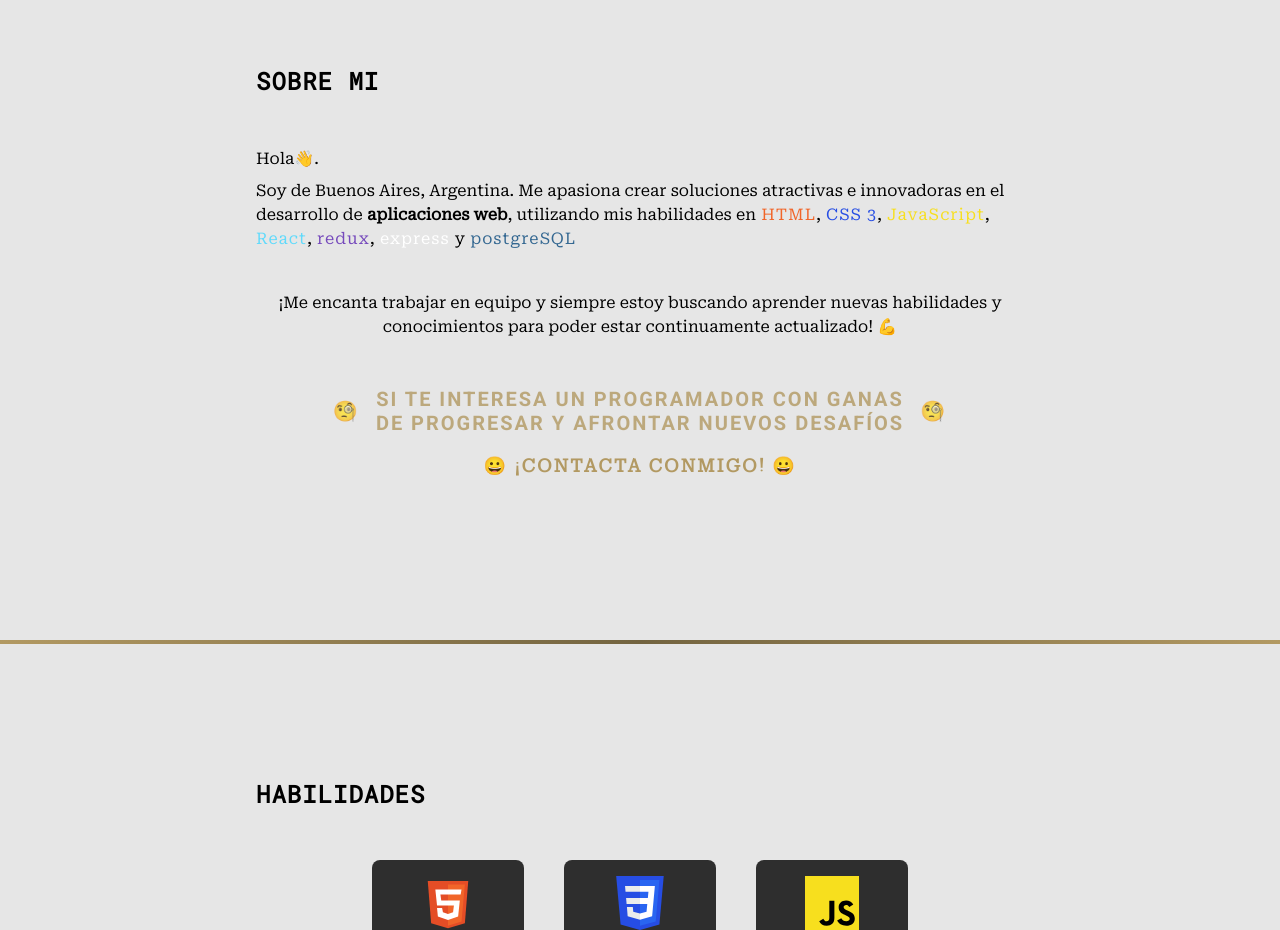
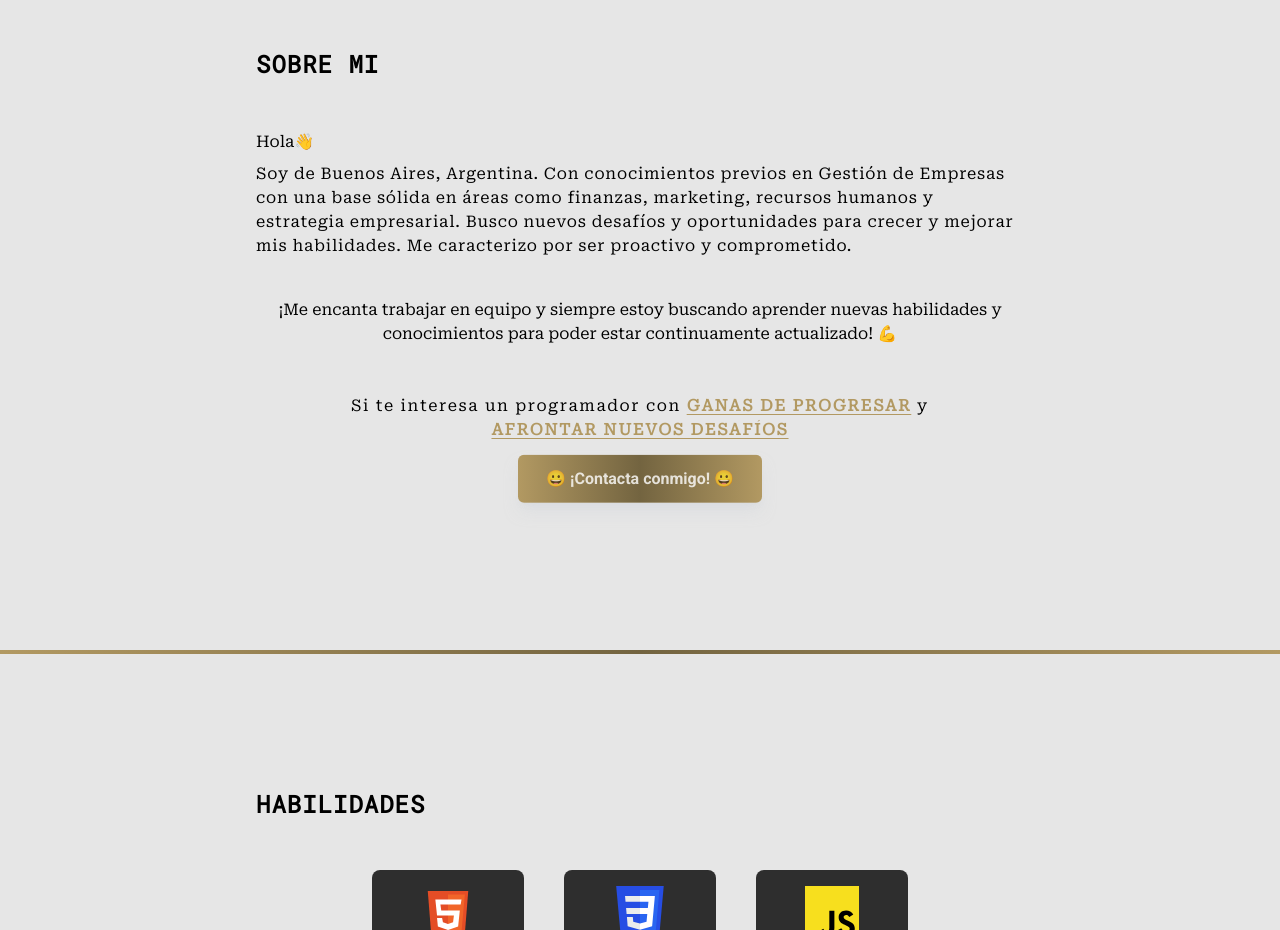
Before and after one commit to imadominguez/Portfolio, a React (Vite) app: page / in a window 1280 px wide. Shown: the part 940-1870 px from the top of the page. Built offline with nearby package versions, Linux system fonts and the light colour scheme.

Commit message:
fix about me

```diff
--- a/src/pages/AboutMe.jsx
+++ b/src/pages/AboutMe.jsx
@@ -44,27 +44,18 @@ function AboutMe() {
         className="py-10"
       >
         <p className="flex flex-col font-robotoSerif">
-          Hola👋.
+          Hola👋
           <motion.span
             variants={variantSpanOne}
             initial="hidden"
             whileInView="visible"
-            className="pt-2 leading-6"
+            className="pt-2 leading-6 tracking-wider"
           >
-            Soy de Buenos Aires, Argentina. Me apasiona crear soluciones
-            atractivas e innovadoras en el desarrollo de
-            <span className="font-bold dark:text-darkSecondary">
-              {" "}
-              aplicaciones web
-            </span>
-            , utilizando mis habilidades en
-            <span className=" tracking-[1px] text-html"> HTML</span>,
-            <span className=" tracking-[1px] text-css"> CSS 3</span>,
-            <span className=" tracking-[1px] text-javascript"> JavaScript</span>
-            ,<span className=" tracking-[1px] text-react"> React</span>,
-            <span className=" tracking-[1px] text-redux"> redux</span>,
-            <span className=" tracking-[1px] text-white"> express </span>y
-            <span className=" tracking-[1px] text-postgre"> postgreSQL</span>
+            Soy de Buenos Aires, Argentina. Con conocimientos previos en Gestión
+            de Empresas con una base sólida en áreas como finanzas, marketing,
+            recursos humanos y estrategia empresarial. Busco nuevos desafíos y
+            oportunidades para crecer y mejorar mis habilidades. Me caracterizo
+            por ser proactivo y comprometido.
           </motion.span>
           <motion.span
             variants={variantSpanTwo}
@@ -80,16 +71,20 @@ function AboutMe() {
             variants={variantSpanOne}
             initial="hidden"
             whileInView="visible"
-            className="mx-auto mt-10 flex  items-center gap-2 pt-2 text-center font-roboto text-xl font-semibold uppercase leading-6 tracking-widest text-darkSecondary/80 md:w-4/5"
+            className="mx-auto mt-10  pt-2 text-center font-robotoSerif  leading-6 tracking-widest  md:w-4/5"
           >
-            <span>🧐</span>
-            Si te interesa un programador con ganas de progresar y afrontar
-            nuevos desafíos
-            <span>🧐</span>
+            Si te interesa un programador con{" "}
+            <span className="font-semibold uppercase text-darkSecondary underline underline-offset-[3px]">
+              ganas de progresar
+            </span>{" "}
+            y{" "}
+            <span className="font-semibold uppercase text-darkSecondary underline underline-offset-[3px]">
+              afrontar nuevos desafíos
+            </span>
           </motion.span>
           <a
             href="#contact"
-            className="mt-6 animate-bounce text-center text-lg font-bold uppercase tracking-widest text-darkSecondary "
+            className="mt-6 max-w-sm animate-bounce gap-2 self-center rounded-md bg-darkSecondary bg-gradient-to-r from-darkSecondary via-darkViteGradient to-darkSecondary py-3 px-7 text-center font-roboto font-semibold text-white/80  shadow-lg  shadow-gray-300/50 transition-all  duration-500 hover:via-darkSecondary hover:text-gray-700  "
           >
             <span className="">😀 ¡Contacta conmigo! 😀</span>
           </a>
```
